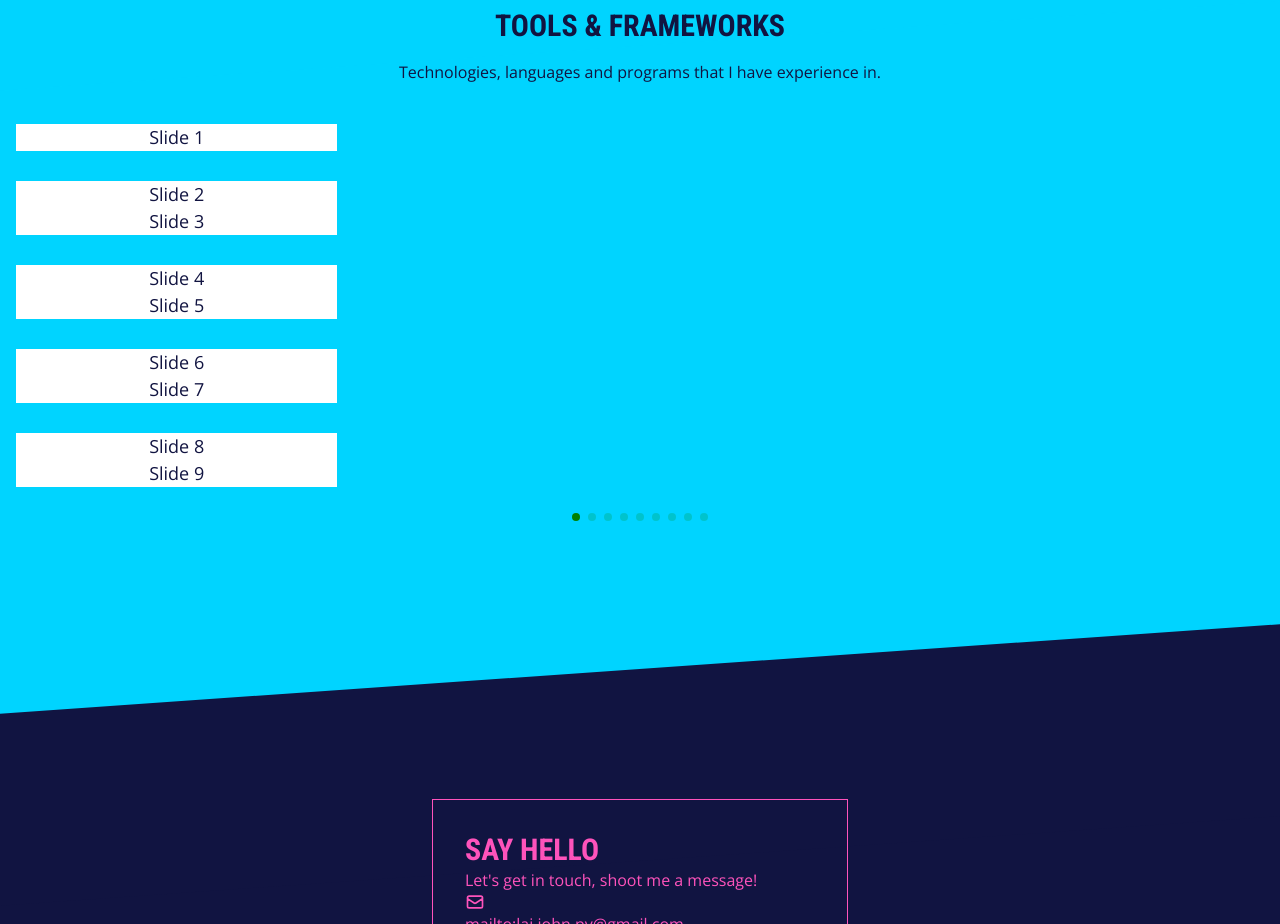
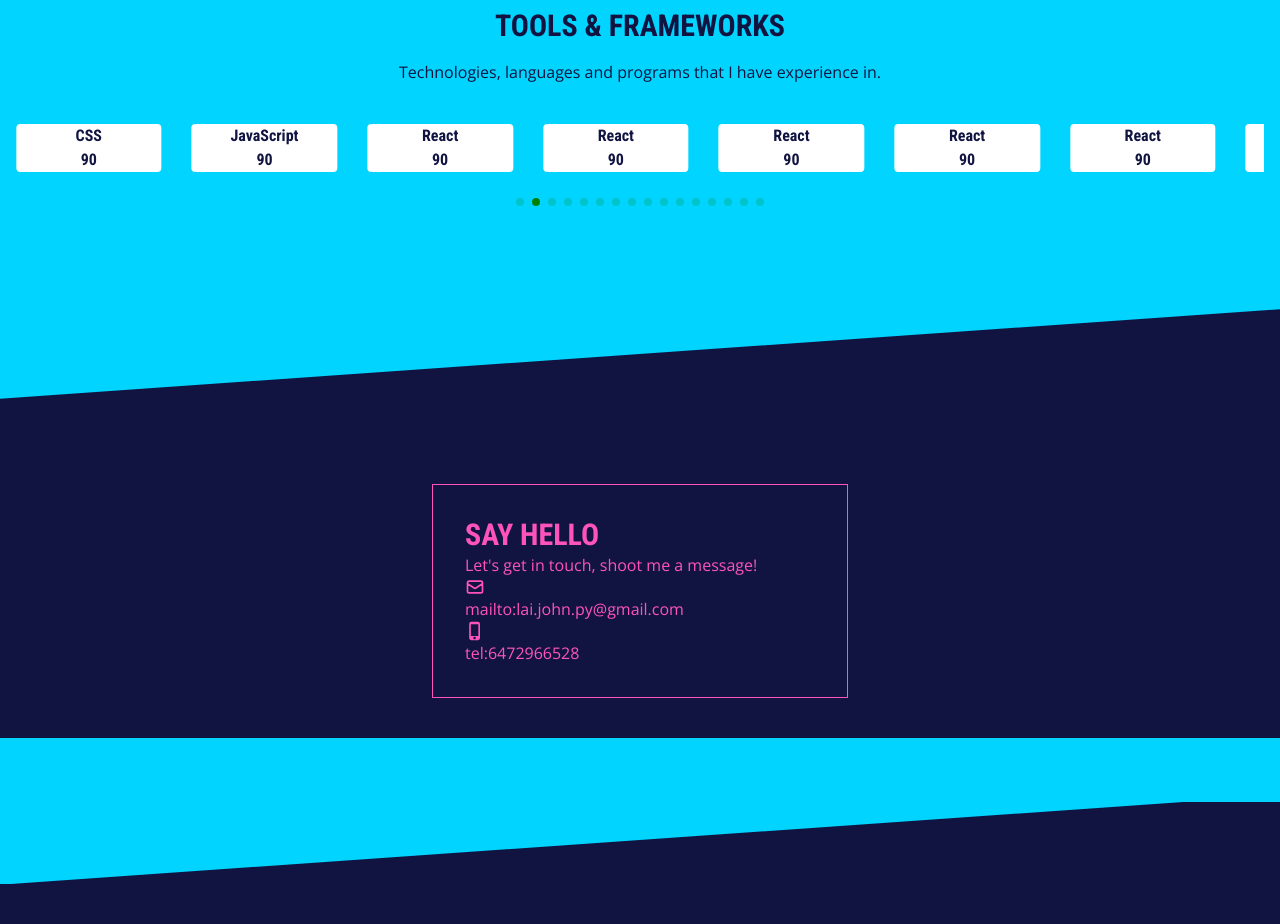
Before and after one commit to johnxlai/2023-portfolio, a React (Create React App) app: page / in a window 1280 px wide. Shown: the part 4320-5244 px from the top of the page. After the commit the page ends 5204 px from the top, so only its background shows below. Built offline with nearby package versions, Linux system fonts and the light colour scheme.

Commit message:
Got slick to work

```diff
--- a/src/components/sections/skills/Skills.js
+++ b/src/components/sections/skills/Skills.js
@@ -3,13 +3,14 @@ import React, { useRef, useState } from 'react';
 import { Swiper, SwiperSlide } from 'swiper/react';
 // Import Swiper styles
 import 'swiper/css';
-import 'swiper/css/grid';
-// import 'swiper/css/free-mode';
+import 'swiper/css/free-mode';
 import 'swiper/css/pagination';
-import 'swiper/css/autoplay';
+
+// import 'swiper/css/grid';
+import 'swiper/css/navigation';
 
 // import required modules
-import { Grid, Pagination, Autoplay } from 'swiper';
+import { FreeMode, Pagination, Autoplay, Navigation } from 'swiper';
 
 import SkillsData from './skillsData';
 import Skill from './Skill';
@@ -24,11 +25,15 @@ const Skills = () => {
         <p className="mb-10 w-1/2 mx-auto">
           Technologies, languages and programs that I have experience in.
         </p>
+        {/* {SkillsData.map((skill) => {
+          return (
+            <SwiperSlide key={skill.id}>
+              <Skill skill={skill} />
+            </SwiperSlide>
+          );
+        })} */}
         <Swiper
-          slidesPerView={3}
-          grid={{
-            rows: 2,
-          }}
+          slidesPerView={1}
           spaceBetween={30}
           loop={true}
           freeMode={true}
@@ -36,7 +41,7 @@ const Skills = () => {
           pagination={{
             clickable: true,
           }}
-          modules={[Grid, Pagination]}
+          modules={[Autoplay, FreeMode, Pagination, Navigation]}
           autoplay={true}
           className="mySwiper"
           breakpoints={{
@@ -48,30 +53,21 @@ const Skills = () => {
             // when window width is >= 768px
             768: {
               width: 768,
-              slidesPerView: 2,
+              slidesPerView: 4,
             },
             // when window width is >= 1024px
             1024: {
               width: 1024,
-              slidesPerView: 3,
+              slidesPerView: 6,
             },
           }}>
-          <SwiperSlide>Slide 1</SwiperSlide>
-          <SwiperSlide>Slide 2</SwiperSlide>
-          <SwiperSlide>Slide 3</SwiperSlide>
-          <SwiperSlide>Slide 4</SwiperSlide>
-          <SwiperSlide>Slide 5</SwiperSlide>
-          <SwiperSlide>Slide 6</SwiperSlide>
-          <SwiperSlide>Slide 7</SwiperSlide>
-          <SwiperSlide>Slide 8</SwiperSlide>
-          <SwiperSlide>Slide 9</SwiperSlide>
-          {/* {SkillsData.map((skill) => {
+          {SkillsData.map((skill) => {
             return (
               <SwiperSlide key={skill.id}>
                 <Skill skill={skill} />
               </SwiperSlide>
             );
-          })} */}
+          })}
         </Swiper>
       </div>
     </section>
--- a/src/index.scss
+++ b/src/index.scss
@@ -174,22 +174,3 @@ header {
     }
   }
 }
-
-.swiper {
-  width: 100%;
-  height: 100%;
-  margin-left: auto;
-  margin-right: auto;
-}
-
-.swiper-slide {
-  text-align: center;
-  font-size: 18px;
-  background: #fff;
-  height: calc((100% - 30px) / 2) !important;
-
-  /* Center slide text vertically */
-  display: flex;
-  justify-content: center;
-  align-items: center;
-}
```
